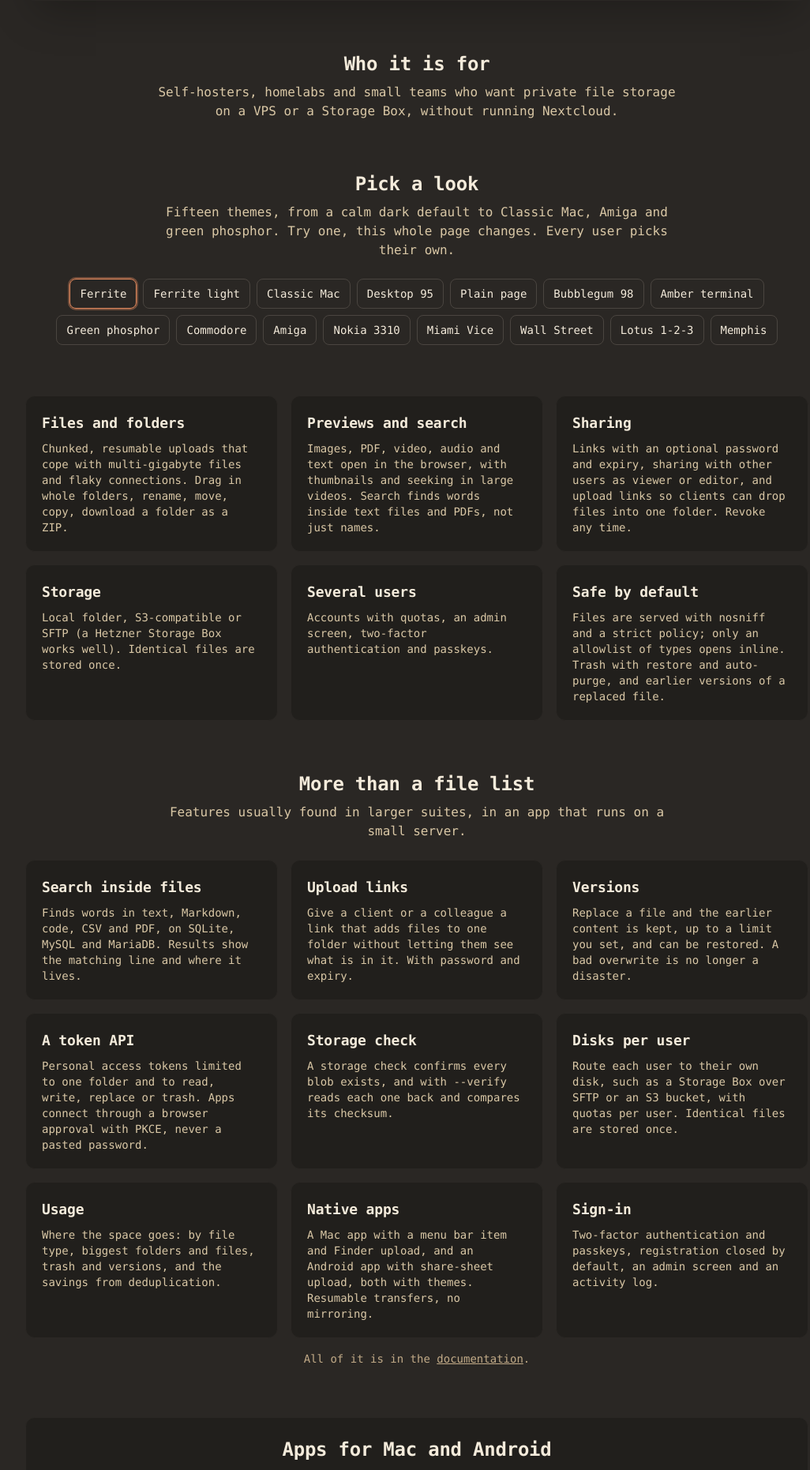
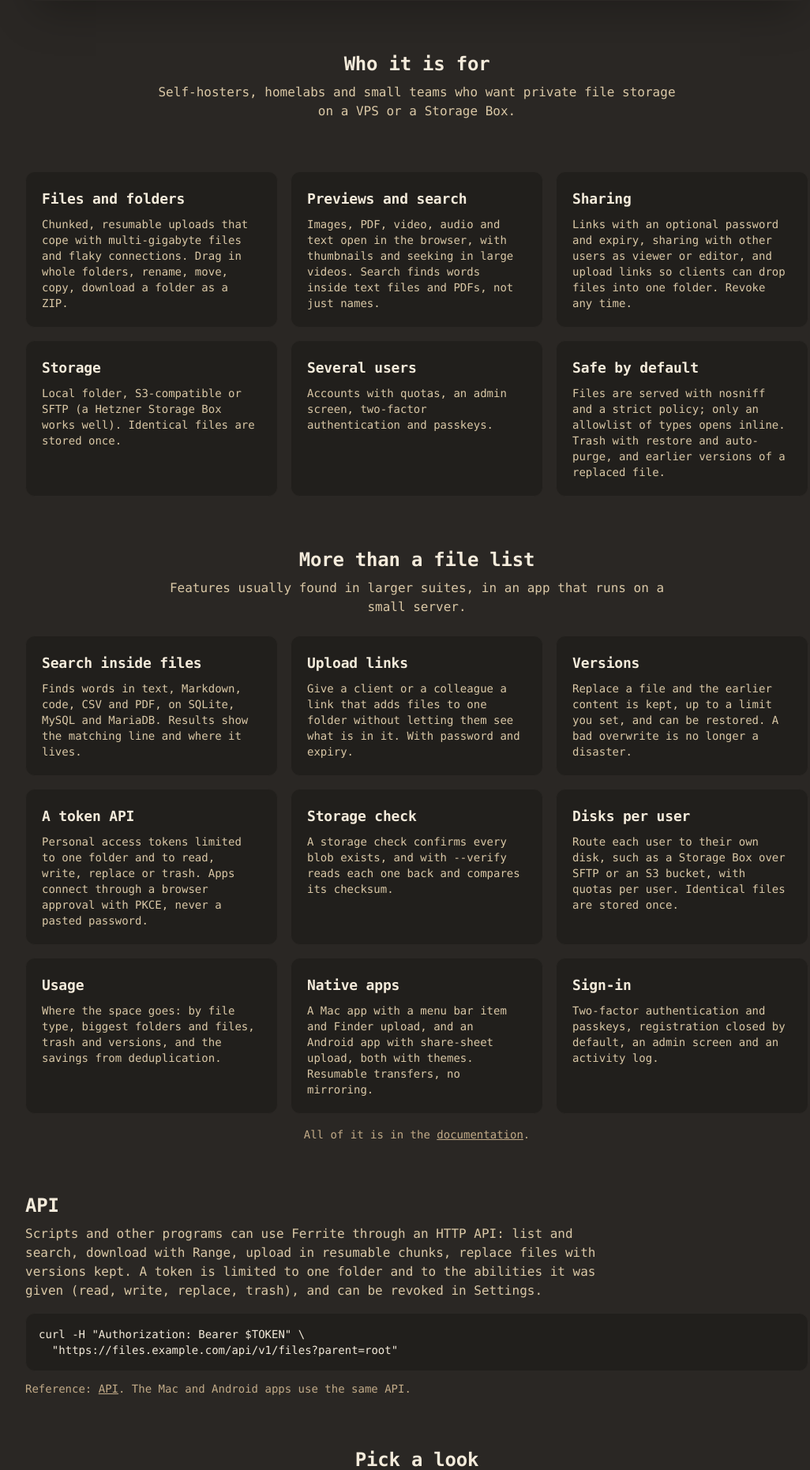
Before and after one commit to zhoorta/ferrite, a Laravel app: template resources/views/landing.blade.php in a window 1280 px wide. Shown: the part 1232-3094 px from the top of the page at 79% size, without its empty margins (112-1138 px from the left). Run offline with Laravel 12, Linux system fonts and the light colour scheme; the template is opened without the code that fills it, so the values that code supplies are empty; style sheets or scripts are compiled from the project's sources; some libraries are stand-ins or nearby versions.

Commit message:
Project page: API section, themes moved below the features, no Nextcloud in the audience line

```diff
--- a/resources/views/landing.blade.php
+++ b/resources/views/landing.blade.php
@@ -58,18 +58,7 @@
 
             <section class="pb-16 text-center">
                 <h2 class="font-serif text-2xl font-semibold">Who it is for</h2>
-                <p class="mx-auto mt-2 max-w-2xl text-zinc-600 dark:text-zinc-400">Self-hosters, homelabs and small teams who want private file storage on a VPS or a Storage Box, without running Nextcloud.</p>
-            </section>
-
-            <section class="pb-16 text-center">
-                <h2 class="font-serif text-2xl font-semibold">Pick a look</h2>
-                <p class="mx-auto mt-2 max-w-2xl text-zinc-600 dark:text-zinc-400">Fifteen themes, from a calm dark default to Classic Mac, Amiga and green phosphor. Try one, this whole page changes. Every user picks their own.</p>
-                <div class="mt-6 flex flex-wrap justify-center gap-2" role="radiogroup" aria-label="Theme">
-                    @foreach ($themes as $key => $label)
-                        <button type="button" role="radio" data-palette-choice="{{ $key }}" aria-checked="false"
-                            class="rounded-lg border border-zinc-300 px-3 py-2 text-sm transition hover:border-accent aria-checked:border-accent aria-checked:ring-2 aria-checked:ring-accent/40 dark:border-zinc-700">{{ $label }}</button>
-                    @endforeach
-                </div>
+                <p class="mx-auto mt-2 max-w-2xl text-zinc-600 dark:text-zinc-400">Self-hosters, homelabs and small teams who want private file storage on a VPS or a Storage Box.</p>
             </section>
 
             <section class="grid gap-4 pb-16 sm:grid-cols-2 lg:grid-cols-3">
@@ -93,6 +82,28 @@
                     @endforeach
                 </div>
                 <p class="mt-4 text-center text-sm text-zinc-500">All of it is in the <a class="underline" href="{{ route('docs.index') }}">documentation</a>.</p>
+            </section>
+
+            <section class="pb-16">
+                <h2 class="font-serif text-2xl font-semibold">API</h2>
+                <p class="mt-2 max-w-3xl text-zinc-600 dark:text-zinc-400">
+                    Scripts and other programs can use Ferrite through an HTTP API: list and search, download with Range, upload in resumable chunks, replace files with versions kept.
+                    A token is limited to one folder and to the abilities it was given (read, write, replace, trash), and can be revoked in Settings.
+                </p>
+                <pre class="mt-4 overflow-x-auto rounded-xl border border-zinc-200 bg-zinc-100 p-4 text-sm dark:border-zinc-800 dark:bg-zinc-900"><code>curl -H "Authorization: Bearer $TOKEN" \
+  "https://files.example.com/api/v1/files?parent=root"</code></pre>
+                <p class="mt-3 text-sm text-zinc-500">Reference: <a class="underline" href="{{ route('docs.show', 'api') }}">API</a>. The Mac and Android apps use the same API.</p>
+            </section>
+
+            <section class="pb-16 text-center">
+                <h2 class="font-serif text-2xl font-semibold">Pick a look</h2>
+                <p class="mx-auto mt-2 max-w-2xl text-zinc-600 dark:text-zinc-400">Fifteen themes, from a calm dark default to Classic Mac, Amiga and green phosphor. Try one, this whole page changes. Every user picks their own.</p>
+                <div class="mt-6 flex flex-wrap justify-center gap-2" role="radiogroup" aria-label="Theme">
+                    @foreach ($themes as $key => $label)
+                        <button type="button" role="radio" data-palette-choice="{{ $key }}" aria-checked="false"
+                            class="rounded-lg border border-zinc-300 px-3 py-2 text-sm transition hover:border-accent aria-checked:border-accent aria-checked:ring-2 aria-checked:ring-accent/40 dark:border-zinc-700">{{ $label }}</button>
+                    @endforeach
+                </div>
             </section>
 
             <section class="pb-16">
```
